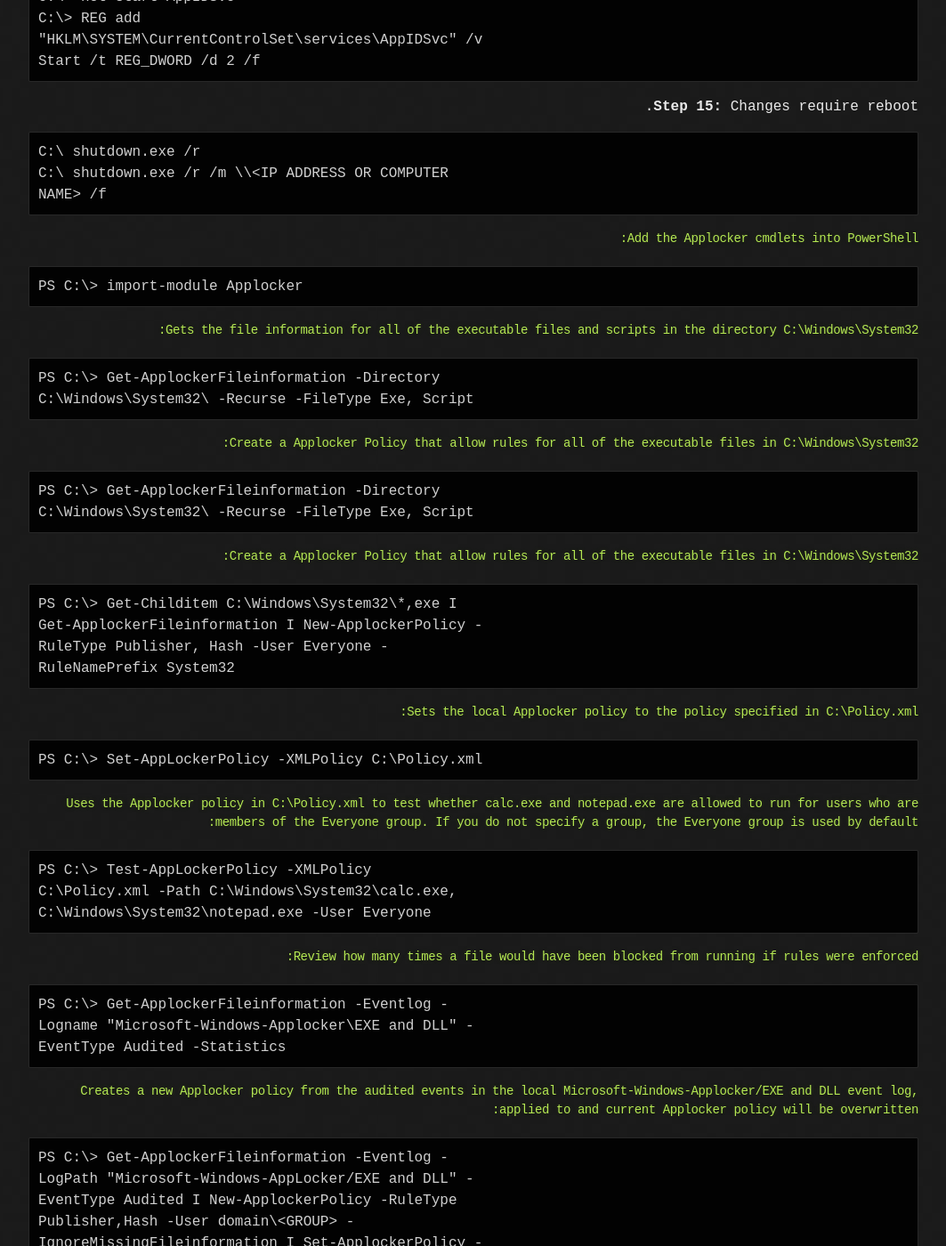
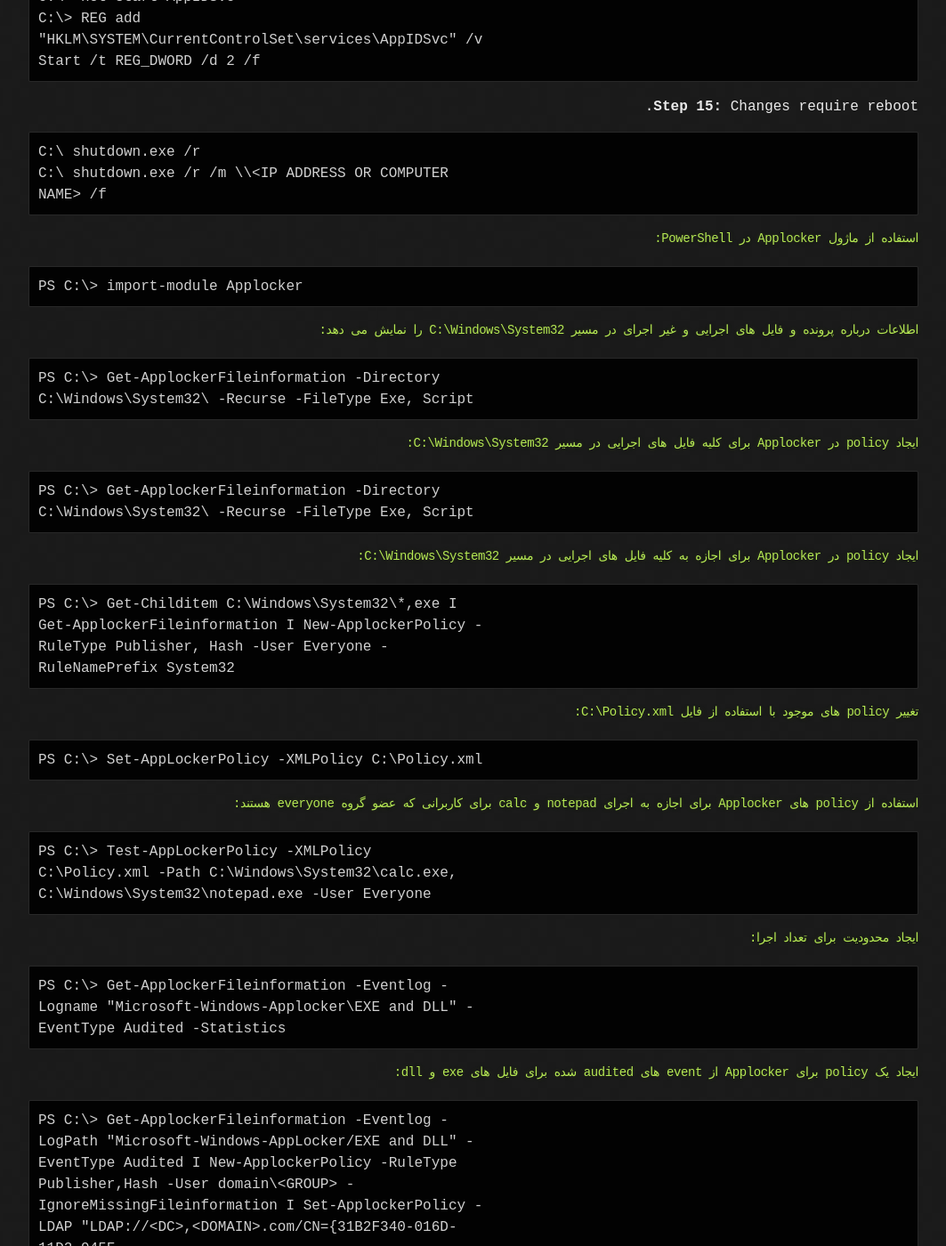
Before and after one commit to irblueteam/blue-team, a Jekyll site: the page built from protect-defend.md, in a window 1280 px wide and 1400 px high, scrolled down 4960 px. Shown: the whole window at 89% size, without its empty margins (108-1171 px from the left). Built offline with Jekyll 4.4.1, drawn with Linux system fonts in a browser that asks for light colours; some web fonts are replaced; our own code applies the rules of GitHub Pages for plain Markdown files; some of the changed text lies outside the part shown.

Commit message:
Update protect-defend.md

````diff
--- a/protect-defend.md
+++ b/protect-defend.md
@@ -1,10 +1,10 @@
-# Protect\(Defend\)
+# محافظت\(دفاع\)
 
-## WINDOWS
+## ویندوز
 
-### DISABLE/STOP SERVICES
+### غیر فعال سازی و یا توقف سرویس ها
 
-#### Get a list of services and disable or stop:
+#### لیست سرویس های متوقف و یا غیر فعال شده:
 
 ```text
 C:\> sc query
@@ -14,15 +14,15 @@
 ChangeStartmode Disabled
 ```
 
-### HOST SYSTEM FIREWALLS
+### فایروال میزبان
 
-#### Show all rules:
+#### نمایش تمام rule ها:
 
 ```text
 C:\> netsh advfirewall firewall show rule name=all
 ```
 
-#### Set firewall on/off:
+#### روشن و یا خاموش نمودن فایروال :
 
 ```text
 C:\> netsh advfirewall set currentprofile state on
@@ -35,7 +35,7 @@
 C:\> netsh advfirewall set allprof ile state off
 ```
 
-#### Set firewall rules examples:
+#### تنظیم rule جدید برای فایروال:
 
 ```text
 C:\> netsh advfirewall firewall add rule name="Open
@@ -77,14 +77,14 @@
 group="remote desktop" new enable=No profile=public
 ```
 
-#### Setup togging location:
+#### تنظیم موقعیت مکانی گزارشات:
 
 ```text
 C:\> netsh advfirewall set currentprofile logging
 C:\<LOCATION>\<FILE NAME>
 ```
 
-#### Windows firewall tog location and settings:
+#### تنظیم و تغییر موقعیت گزارشات فایروال:
 
 ```text
 C:\>
@@ -101,7 +101,7 @@
 allowedconnections enable
 ```
 
-#### Display firewall logs:
+#### نمایش گزارشات فایروال:
 
 ```text
 PS C:\> Get-Content
@@ -109,61 +109,61 @@
 . log
 ```
 
-### PASSWORDS
+### کلمه عبور ها
 
-#### Change password:
+#### تغییر کلمه عبور:
 
 ```text
 C:\> net user <USER NAME> * /domain
 C:\> net user <USER NAME> <NEW PASSWORD>
 ```
 
-### Change password remotely:
+### تغییر کلمه عبور از راه دور:
 
-Ref. [https://technet.microsoft.com/en­](https://technet.microsoft.com/en­) us/sysinternals/bb897543
+منبع. [https://technet.microsoft.com/en­](https://technet.microsoft.com/en­) us/sysinternals/bb897543
 
 ```text
 C:\> pspasswd.exe \\<IP ADDRESS or NAME OF REMOTE
 COMPUTER> -u <REMOTE USER NAME> -p <NEW PASSWORD>
 ```
 
-#### Change password remotely:
+#### تغییر کلمه عبور از راه دور:
 
 ```text
 PS C:\> pspasswd.exe \\<IP ADDRESS or NAME OF REMOTE
 COMPUTER>
 ```
 
-### HOST FILE
+### فایل های میزبان
 
-#### Flush DNS of malicious domain/IP:
+#### تنظیم دوباره DNS:
 
 ```text
 C:\> ipconfig /flushdns
 ```
 
-#### Flush NetBios cache of host/IP:
+#### تنظیم دوباره حافظه نهان NetBios:
 
 ```text
 C:\> nbtstat -R
 ```
 
-#### Add new malicious domain to hosts file, and route to localhost:
+#### اضافه نمودن دامنه مخرب و هدایت آن به localhost:
 
 ```text
 C:\> echo 127.0.0.1 <MALICIOUS DOMAIN> >>
 C:\Windows\System32\drivers\etc\hosts
 ```
 
-#### Check if hosts file is working, by sending ping to 127.0.0.1:
+#### بررسی فایل های میزبان با ارسال ping 127.0.0.1:
 
 ```text
 C:\> ping <MALICIOUS DOMAIN> -n 1
 ```
 
-### WHITELIST
+### لیست سفید
 
-#### Use a Proxy Auto Config\(PAC\) file to create Bad URL or IP List \(IE, Firefox, Chrome\):
+#### ایجاد و استفاده از فایل Proxy Auto Config\(PAC\) برای url و ip های مشکوک:
 
 ```text
 function FindProxyForURL(url, host) {
@@ -179,16 +179,16 @@
 }
 ```
 
-### APPLICATION RESTRICTIONS
+### محدودیت های برنامه ای
 
-#### Applocker - Server 2008 R2 or Windows 7 or higher: Using GUI Wizard configure:
+#### استفاده از Applocker - برای Server 2008 R2 یا Windows 7 یا بالا تر:
 
-* Executable Rules \(. exe, . com\)
-* DLL Rules \( .dll, .ocx\)
-* Script Rules \(.psl, .bat, .cmd, .vbs, .js\)
-* Windows Install Rules \( .msi, .msp, .mst\)
+* rule هایی برای فایل های اجرایی \(. exe, . com\)
+* rule های dll \( .dll, .ocx\)
+* rule های اسکریپت ها \(.psl, .bat, .cmd, .vbs, .js\)
+* rule های نصب برنامه \( .msi, .msp, .mst\)
 
-#### Steps to employ Applocker \(GUI is needed for digital signed app restrictions\):
+#### مراحل کار با Applocker \(نیازمند GUI\):
 
 **Step 1:** Create a new GPO.
 
@@ -233,27 +233,27 @@
 NAME> /f
 ```
 
-#### Add the Applocker cmdlets into PowerShell:
+#### استفاده از ماژول Applocker در PowerShell:
 
 ```text
 PS C:\> import-module Applocker
 ```
 
-#### Gets the file information for all of the executable files and scripts in the directory C:\Windows\System32:
+#### اطلاعات درباره پرونده و فایل های اجرایی و غیر اجرای در مسیر C:\Windows\System32 را نمایش می دهد:
 
 ```text
 PS C:\> Get-ApplockerFileinformation -Directory
 C:\Windows\System32\ -Recurse -FileType Exe, Script
 ```
 
-#### Create a Applocker Policy that allow rules for all of the executable files in C:\Windows\System32:
+#### ایجاد policy در Applocker برای کلیه فایل های اجرایی در مسیر C:\Windows\System32:
 
 ```text
 PS C:\> Get-ApplockerFileinformation -Directory
 C:\Windows\System32\ -Recurse -FileType Exe, Script
 ```
 
-#### Create a Applocker Policy that allow rules for all of the executable files in C:\Windows\System32:
+#### ایجاد policy در Applocker برای اجازه به کلیه فایل های اجرایی در مسیر C:\Windows\System32:
 
 ```text
 PS C:\> Get-Childitem C:\Windows\System32\*,exe I
@@ -262,13 +262,13 @@
 RuleNamePrefix System32
 ```
 
-#### Sets the local Applocker policy to the policy specified in C:\Policy.xml:
+#### تغییر policy های موجود با استفاده از فایل  C:\Policy.xml:
 
 ```text
 PS C:\> Set-AppLockerPolicy -XMLPolicy C:\Policy.xml
 ```
 
-#### Uses the Applocker policy in C:\Policy.xml to test whether calc.exe and notepad.exe are allowed to run for users who are members of the Everyone group. If you do not specify a group, the Everyone group is used by default:
+#### استفاده از policy های Applocker برای اجازه به اجرای notepad و calc برای کاربرانی که عضو گروه everyone هستند:
 
 ```text
 PS C:\> Test-AppLockerPolicy -XMLPolicy
@@ -276,7 +276,7 @@
 C:\Windows\System32\notepad.exe -User Everyone
 ```
 
-#### Review how many times a file would have been blocked from running if rules were enforced:
+#### ایجاد محدودیت برای تعداد اجرا:
 
 ```text
 PS C:\> Get-ApplockerFileinformation -Eventlog -
@@ -284,7 +284,7 @@
 EventType Audited -Statistics
 ```
 
-#### Creates a new Applocker policy from the audited events in the local Microsoft-Windows-Applocker/EXE and DLL event log, applied to  and current Applocker policy will be overwritten:
+#### ایجاد یک policy برای Applocker از event های audited شده برای فایل های exe و dll:
 
 ```text
 PS C:\> Get-ApplockerFileinformation -Eventlog -
@@ -297,7 +297,7 @@
 00C04FB984F9},CN=Policies,CN=System,DC=<DOMAIN>,DC=com"
 ```
 
-#### Export the local Applocker policy, comparing User's explicitly denied access to run, and output text file:
+#### استخراج کلیه policy های Applocker:
 
 ```text
 PS C:\> Get-AppLockerPolicy -Local I Test­
@@ -306,7 +306,7 @@
 -Property Path > C:\DeniedFiles.txt
 ```
 
-#### Export the results of the test to a file for analysis:
+#### بررسی و تست فایل استخراج شده policy های Applocker:
 
 ```text
 PS C:\> Get-Childitem <DirectoryPathtoReview> -
@@ -317,15 +317,15 @@
 <PathToExportResultsTo.CSV>
 ```
 
-#### GridView list of any local rules applicable:
+#### نمایش لیست GridView برای کلیه rule ها:
 
 ```text
 PS C:\> Get-AppLockerPolicy -Local -Xml I Out­-GridView
 ```
 
-### IPSEC
+### دستور IPSEC
 
-#### Create a IPSEC Local Security Policy, applied to any connection, any protocol, and using a preshared key:
+#### ایجاد یک Local Security Policy برای Applocker برای هر گونه اتصال و پروتکلی و با استفاده از preshared key:
 
 ```text
 C:\> netsh ipsec static add filter
@@ -341,7 +341,7 @@
 psk=<PASSWORD>
 ```
 
-#### Add rule to allow web browsing port 80\(HTTP\) and 443\(HTTPS\) over IPSEC:
+#### اضافه نمودن rule مربوط به اجازه به پورت 80 و 443 در ipsec:
 
 ```text
 C:\> netsh ipsec static add filteraction name=Allow
@@ -358,21 +358,21 @@
 psk=<PASSWORD>
 ```
 
-#### Shows the IPSEC Local Security Policy with name "MyIPsecPolicy":
+#### نمایش کلیه Local Security Policy در ipsec که اسم آن "MyIPsecPolicy":
 
 ```text
 C:\> netsh ipsec static show policy
 name=MyIPsecPolicy
 ```
 
-#### Stop or Unassign a IPSEC Policy:
+#### توقف و یا عدم استفاده از policy ها در IPSEC:
 
 ```text
 C:\> netsh ipsec static set policy
 name=MyIPsecPolicy
 ```
 
-#### Create a IPSEC Advance Firewall Rule and Policy and preshared key from and to any connections:
+#### ایجاد یک policy و rule و preshared key جدید برای هر گونه اتصالی:
 
 ```text
 C:\> netsh advfirewall consec add rule name= u IPSEC"
@@ -380,7 +380,7 @@
 action=requireinrequireout qmsecmethods=default
 ```
 
-#### Require IPSEC preshared key on all outgoing requests:
+#### نیازمند preshared key برای کلیه درخواست های outgoing در ipsec:
 
 ```text
 C:\> netsh advfirewall firewall add rule
@@ -389,7 +389,7 @@
 interfacetype=any security=authenticate
 ```
 
-#### Create a rule for web browsing:
+#### ایجاد یک rule برای  web browsing:
 
 ```text
 C:\> netsh advfirewall firewall add rule name="Allow
@@ -397,7 +397,7 @@
 action=allow
 ```
 
-#### Create a rule for DNS:
+#### ایجاد یک rule برای DNS:
 
 ```text
 C:\> netsh advfirewall firewall add rule name="Allow
@@ -405,36 +405,36 @@
 action=allow
 ```
 
-#### Delete ISPEC Rule:
+#### حذف Rule در IPSEC:
 
 ```text
 C:\> netsh advfirewall firewall delete rule
 name="IPSEC_RULE"
 ```
 
-### ACTIVE DIRECTORY \(AD\) - GROUP POLICY OBJECT \(GPO\)
+### ACTIVE DIRECTORY \(AD\) و GROUP POLICY OBJECT \(GPO\)
 
-#### Get and force new policies:
+#### دریافت و اعمال policie های جدید:
 
 ```text
 C:\> gpupdate /force
 C:\> gpupdate /sync
 ```
 
-#### Audit Success and Failure for user Bob:
+#### Audit موفق و ناموفق برای کاربر Bob:
 
 ```text
 C:> auditpol /set /user:bob /category:"Detailed
 Tracking" /include /success:enable /failure:enable
 ```
 
-#### Create an Organization Unit to move suspected or infected users and machines:
+#### ایجاد یک Organization Unit برای انتقال کاربران و رایانه های مشکوک:
 
 ```text
 C:\> dsadd OU <QUARANTINE BAD OU>
 ```
 
-#### Move an active directory user object into NEW GROUP:
+#### انتقال کاربران active directory به گروه جدید NEW GROUP:
 
 ```text
 PS C:\> Move-ADObject 'CN=<USER NAME>,CN=<OLD USER
@@ -451,9 +451,9 @@
 GROUP>,DC=<OLD DOMAIN>,DC=<OLD EXTENSION>
 ```
 
-### STAND ALONE SYSTEM - WITHOUT ACTIVE DIRECTORY \(AD\)
+### سیستم بدون ACTIVE DIRECTORY \(AD\)
 
-#### Disallow running a .exe file:
+#### عدم اجازه به فایل .exe:
 
 ```text
 C:\> reg add
@@ -474,7 +474,7 @@
 Server" /f /v fDenyTSConnections /t REG_DWORD /d 1
 ```
 
-#### Send NTLMv2 response only/refuse LM and NTLM: \(Windows 7 default\)
+#### ارسال پاسخ NTLMv2 فقط برای LM و NTLM: \(به صورت پیش فرض در ویندوز 7\)
 
 ```text
 C:\> reg add
@@ -490,7 +490,7 @@
 restrictanonymous /t REG_DWORD /d 1 /f
 ```
 
-#### Do not allow anonymous enumeration of SAM accounts and shares:
+#### عدم اجازه دسترسی ناشناسان به SAM accounts و shares:
 
 ```text
 C:\> reg add
@@ -498,7 +498,7 @@
 restrictanonymoussam /t REG_DWORD /d 1 /f
 ```
 
-#### Disable IPV6:
+#### غیر فعال سازی IPV6:
 
 ```text
 C:\> reg add
@@ -506,7 +506,7 @@
 ters /v DisabledComponents /t REG_DWORD /d 255 /f
 ```
 
-#### Disable sticky keys:
+#### غیر فعال سازی کلید ها sticky:
 
 ```text
 C:\> reg add "HKCU\Control
@@ -514,7 +514,7 @@
 /d 506 /f
 ```
 
-#### Disable Toggle Keys:
+#### غیر فعال سازی تغییر کلید ها:
 
 ```text
 C:\> reg add "HKCU\Control
@@ -522,7 +522,7 @@
 Id 58 /f
 ```
 
-#### Disable Filter Keys:
+#### غیر فعال سازی کلید های فیتلر:
 
 ```text
 C:\> reg add "HKCU\Control
@@ -554,7 +554,7 @@
 Parameters /f /v AutoShareServer /t REG_DWORD /d 0
 ```
 
-#### Remove Creation of Hashes Used to Pass the Hash Attack \(Requires password reset and reboot to purge old hashes\):
+#### حذف هش های مربوط به حمله Pass the Hash \(نیازمند راه اندازی مجدد و تغییر کلمه عبور برای هش های قدیمی\):
 
 ```text
 C:\> reg add
@@ -562,7 +562,7 @@
 NoLMHash /t REG_DWORD /d 1
 ```
 
-#### To Disable Registry Editor: \(High Risk\)
+#### غیرفعال سازی ویرایش رجیستری: \(High Risk\)
 
 ```text
 C:\> reg add
@@ -571,7 +571,7 @@
 /f
 ```
 
-#### Disable IE Password Cache:
+#### غیر فعال سازی IE Password Cache:
 
 ```text
 C:\> reg add
@@ -580,7 +580,7 @@
 /d 1 /f
 ```
 
-#### Disable CMD prompt:
+#### غیر فعال سازی CMD prompt:
 
 ```text
 C:\> reg add
@@ -588,7 +588,7 @@
 DisableCMD /t REG_DWORD /d 1 /f
 ```
 
-#### Disable Admin credentials cache on host when using RDP:
+#### غیر فعال سازی حافظه نهان احراز هویت Admin در میزبان با استفاده از rdp:
 
 ```text
 C:\> reg add
@@ -596,7 +596,7 @@
 DisableRestrictedAdmin /t REG_DWORD /d 0 /f
 ```
 
-#### Do not process the run once list:
+#### عدم پردازش فایل هایی که فقط یکبار اجرا شده اند:
 
 ```text
 C:\> reg add
@@ -626,7 +626,7 @@
 ies\System /v EnableLUA /t REG_DWORD /d 1 /f
 ```
 
-#### Change password at next logon:
+#### تغییر کلمه عبور بعد از ورود مجدد:
 
 ```text
 PS C:\> Set-ADAccountPassword <USER> -NewPassword
@@ -634,24 +634,24 @@
 ChangePasswordAtLogon $True
 ```
 
-#### Change password at next logon for OU Group:
+#### کلمه عبور را در ورود بعدی برای گروه OU تغییر کند:
 
 ```text
 PS C:\> Get-ADuser -filter "department -eq '<OU GROUP>' -AND enabled -eq 'True'" | Set-ADuser - ChangePasswordAtLoggon $True
 ```
 
-#### Enabled Firewall logging:
+#### فعال سازی گزارش گیری در فایروال:
 
 ```text
 C:\> netsh firewall set logging droppedpackets
 connections = enable
 ```
 
-## LINUX
+## لینوکس
 
-### DISABLE/STOP SERVICES
+### غیر فعال و یا توقف سرویس ها
 
-#### Services information:
+#### اطلاعات سرویس ها:
 
 ```text
 # service --status-all
@@ -659,15 +659,15 @@
 # ps -aux
 ```
 
-#### Get a list of upstart jobs:
+#### نمایش لیست سرویس های راه انداز:
 
 ```text
 # initctl list
 ```
 
-#### Example of start, stop, restarting a service in
+#### نمونه ای از شروع و توقف سرویس ها در ubuntu
 
-#### Ubuntu:
+#### در Ubuntu:
 
 ```text
 # /etc/init,d/apache2 start
@@ -678,46 +678,46 @@
 # service mysql stop (stops only until reboot)
 ```
 
-#### List all Upstart services:
+#### لیست کلیه سرویس های راه انداز:
 
 ```text
 # ls /etc/init/*,conf
 ```
 
-#### Show if a program is managed by upstart and the process ID:
+#### بررسی وضیعت سرویس راه انداز:
 
 ```text
 # status ssh
 ```
 
-#### If not managed by upstart:
+#### بررسی وضیعت سرویس در صورتی که عضو راه انداز نباشد:
 
 ```text
 # update-rc.d apache2 disable
 # service apache2 stop
 ```
 
-### HOST SYSTEM FIREWALLS
+### فایروال میزبان
 
-### Export existing iptables firewall rules:
+### ذخیره سازی کلیه rule های موجود iptables:
 
 ```text
 # iptables-save > firewall.out
 ```
 
-#### Edit firewall rules and chains in firewall.out and save the file:
+#### ویرایش فایل حاوی rule ها:
 
 ```text
 # vi firewall.out
 ```
 
-#### Apply iptables:
+#### بارگذاری مجدد rule های iptables:
 
 ```text
 # iptables-restore < firewall.out
 ```
 
-#### Example iptables commands \(IP, IP Range, Port Blocks\):
+#### دستورات نمونه iptables شامل محدود نمودن ip و port ها:
 
 ```text
 # iptables -A INPUT -s 10.10.10.10 -j DROP
@@ -726,7 +726,7 @@
 # iptables -A INPUT -p tcp --dport ssh -j DROP
 ```
 
-#### Block all connections:
+#### مسدود نمودن تمامی ارتباطات:
 
 ```text
 # iptables-policy INPUT DROP
@@ -734,63 +734,63 @@
 # iptables-policy FORWARD DROP
 ```
 
-#### Log all denied iptables rules:
+#### گزارش گیری تمام rule های denied در iptables:
 
 ```text
 # iptables -I INPUT 5 -m limit --limit 5/min -j LOG
 --log-prefix "iptables denied: " --log-level 7
 ```
 
-#### Save all current iptables rules:
+#### ذخیره سازی تمام rule های iptables:
 
-**Ubuntu:**
+**در Ubuntu:**
 
 ```text
 # /etc/init.d/iptables save
 # /sbin/service iptables save
 ```
 
-**RedHat / CentOS:**
+**در RedHat یا CentOS:**
 
 ```text
 # /etc/init.d/iptables save
 # /sbin/iptables-save
 ```
 
-#### List all current iptables rules:
+#### لیست تمام rule های iptables:
 
 ```text
 # iptables -L
 ```
 
-#### Flush all current iptables rules:
+#### راه اندازی مجدد rule های iptables:
 
 ```text
 # iptables -F
 ```
 
-#### Start/Stop iptables service:
+####  شروع و متوقف نمودن گزارش گیری سرویس iptables:
 
 ```text
 # service iptables start
 # service iptables stop
 ```
 
-#### Start/Stop ufw service:
+#### شروع و متوقف نمودن گزارش گیری سرویس ufw:
 
 ```text
 # ufw enable
 # ufw disable
 ```
 
-#### Start/Stop ufw logging:
+#### شروع و متوقف نمودن گزارش گیری ufw:
 
 ```text
 # ufw logging on
 # ufw logging off
 ```
 
-#### Backup all current ufw rules:
+#### تهیه نسخه پشتیبان از rule های ufw:
 
 ```text
 # cp /lib/ufw/{user.rules,user6.rules} /<BACKUP
@@ -798,7 +798,7 @@
 # cp /lib/ufw/{user.rules,user6.rules} ./
 ```
 
-#### Example uncomplicated firewall \(ufw\) Commands \(IP, IP range, Port blocks\):
+#### نمونه ای از دستورات فایروال(ufw) برای محدود نموده ip و port ها:
 
 ```text
 # ufw status verbose
@@ -810,9 +810,9 @@
 port 443
 ```
 
-### PASSWORDS
+### کلمه عبور ها
 
-#### Change password:
+#### تغییر کلمه عبور:
 
 ```text
 $ passwd (For current user)
@@ -820,27 +820,27 @@
 $ sudo su passwd (For root)
 ```
 
-### HOST FILE
+### فایل های میزبان
 
-#### Add new malicious domain to hosts file, and route to localhost:
+#### اضافه نمودن دامنه مخرب و هدایت آن به localhost:
 
 ```text
 # echo 127.0.0,1 <MALICIOUS DOMAIN> >> /etc/hosts
 ```
 
-#### Check if hosts file is working, by sending ping to 127.0.0.1:
+#### بررسی فایل های هاست با ارسال ping 127.0.0.1:
 
 ```text
 # ping -c 1 <MALICIOUS DOMAIN>
 ```
 
-#### Ubuntu/Debian DNS cache flush:
+#### راه اندازی مجدد DNS cache در ubuntu:
 
 ```text
 # /etc/init.d/dns-clean start
 ```
 
-#### Flush nscd DNS cache four ways:
+#### 4 راه برای راه اندازی مجدد DNS cache :
 
 ```text
 # /etc/init.d/nscd restart
@@ -849,15 +849,15 @@
 # nscd -i hosts
 ```
 
-#### Flush dnsmasq DNS cache:
+#### راه اندازی مجدد DNS cache:
 
 ```text
 # /etc/init.d/dnsmasq restart
 ```
 
-### WHITELIST
+### لیست سفید
 
-#### Use a Proxy Auto Config\(PAC\) file to create bad URL or IP List:
+#### ایجاد و استفاده از فایل Proxy Auto Config\(PAC\) برای url و ip های مشکوک:
 
 ```text
 function FindProxyForURL(url, host) {
@@ -873,9 +873,9 @@
 }
 ```
 
-### IPSEC
+### دستور IPSEC
 
-#### Allow firewall to pass IPSEC traffic:
+#### اجازه به فایروال برای ترافیک IPSEC:
 
 ```text
 # iptables -A INPUT -p esp -j ACCEPT
@@ -886,9 +886,9 @@
 
 #### Pass IPSEC traffic:
 
-**Step 1:** Install Racoon utility on  &lt;HOST1 IP ADDRESS&gt;
+**مرحله 1:** نصب Racoon utility در  &lt;IP ADDRESS میزبان 1&gt;
 
-and &lt;HOST2 IP ADDRESS&gt; to enable IPSEC tunnel in
+و &lt;IP ADDRESS میزبان 2&gt; برای فعال سازی تونل IPSEC در
 
 Ubuntu.
 
@@ -896,7 +896,7 @@
 # apt-get install racoon
 ```
 
-**Step 2:** Choose direct then edit /etc/ipsec­ tools.conf on &lt;HOST1 IP ADDRESS&gt; and &lt;HOST2 IP ADDRESS&gt; .
+**مرحله 2:** ویرایش /etc/ipsec­ tools.conf در &lt;IP ADDRESS میزبان 1&gt; and &lt;IP ADDRESS میزبان 2&gt; .
 
 ```text
 flush;
@@ -909,7 +909,7 @@
 esp/transport//require;
 ```
 
-**Step 3:** Edit /etc/racoon/racoon.conf on  &lt;HOST1 IP ADDRESS&gt; and &lt;HOST2 IP ADDRESS&gt;.
+**مرحله 3:** ویرایش /etc/racoon/racoon.conf در  &lt;IP ADDRESS میزبان 1&gt; و &lt;IP ADDRESS میزبان 2&gt;.
 
 ```text
 log notify;
@@ -934,29 +934,29 @@
 }
 ```
 
-**Step 4:** Add preshared key to both hosts.
+**مرحله 4:** اضافه نمودن preshared key به دو میزبان.
 
-#### On HOST1:
+#### در میزبان 1:
 
 ```text
 # echo <HOST2 IP ADDRESS> <PRESHARED PASSWORD>
 >>/etc/racoon/psk.txt
 ```
 
-#### On HOST2:
+#### در میزبان 2:
 
 ```text
 # echo <HOSTl IP ADDRESS> <PRESHARED PASSWORD>
 >>/etc/racoon/psk.txt
 ```
 
-**Step 5:** Restart service on both systems.
+**مرحله 5:** راه اندازی مجدد دو سیستم.
 
 ```text
 # service setkey restart
 ```
 
-#### Check security associations, configuration and polices:
+#### برنامه پیکربندی و قوانین :
 
 ```text
 # setkey -D
````
Also changed, not shown: other parts of protect-defend.md (+8 -8 lines).
